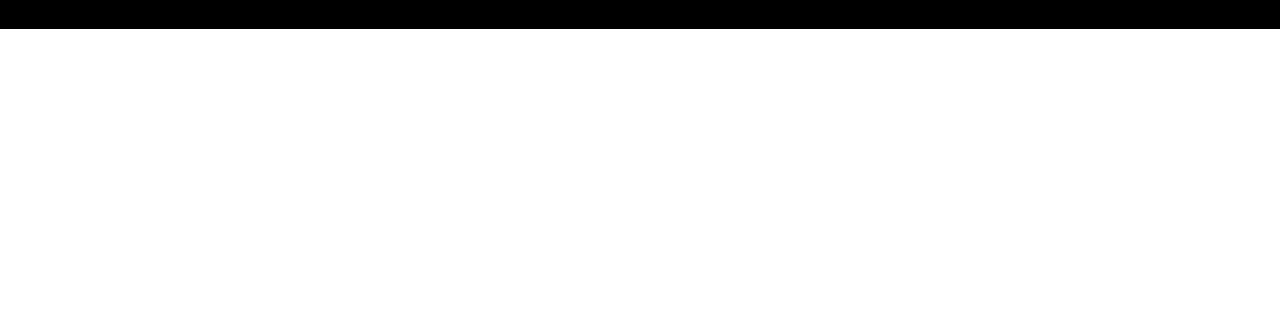
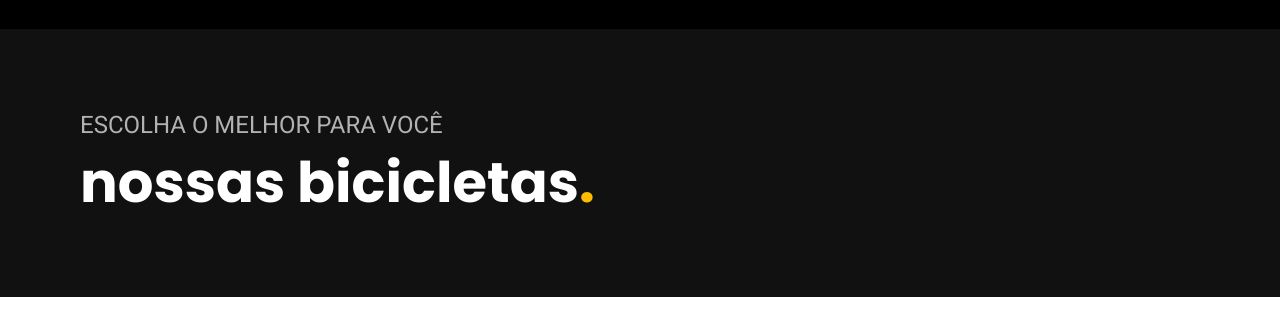
Before and after one commit to JoaoOdonnell/website-Bikcraft, a plain HTML site: page bicicletas.html in a window 1280 px wide. Shown: the part 67-402 px from the top of the page. Drawn offline with Linux system fonts and the light colour scheme; files that its build step writes are made by us from their sources; files whose address does not match are found by name.

Commit message:
página bicicletas iniciada

```diff
--- a/bicicletas.html
+++ b/bicicletas.html
@@ -5,7 +5,7 @@
   <meta charset="UTF-8">
   <meta http-equiv="X-UA-Compatible" content="IE=edge">
   <meta name="viewport" content="width=device-width, initial-scale=1.0">
-  <link rel="stylesheet" href="./css/geral.css">
+  <link rel="stylesheet" href="./css/pagina-principal/geral.css">
   <title>Bicicletas | bikcraft a sua loja</title>
 </head>
 
@@ -15,9 +15,18 @@
 
     <nav>
       <ul class="menu">
-        <li><a href="#">bicicletas</a></li>
+        <li><a href="/bicicletas.html">bicicletas</a></li>
         <li><a href="#">Seguros</a></li>
         <li><a href="#">Contato</a></li>
       </ul>
     </nav>
   </header>
+
+
+  <section class="introducao-page-bicicletas">
+    <div class="container-intro-bicicletas">
+      <p>escolha o melhor para você</p>
+      <h1 class="titulo">nossas bicicletas<span>.</span></h1>
+    </div>
+  </section>
+</body>
--- /dev/null
+++ b/css/pagina-bicicletas/intro-bicicletas.css
@@ -0,0 +1,22 @@
+.introducao-page-bicicletas {
+  background: #111111;
+}
+
+.container-intro-bicicletas {
+  max-width: 1300px;
+  margin: 0 auto;
+  padding: 80px 80px;
+}
+
+.container-intro-bicicletas p {
+  font-size: 1.5rem;
+  line-height: 2rem;
+  color: #b2b2b2;
+  margin-bottom: 8px;
+  text-transform: uppercase;
+  font-family: var(--font-subtitulo);
+}
+
+.container-intro-bicicletas .titulo {
+  color: #ffffff;
+}
--- a/css/pagina-principal/geral.css
+++ b/css/pagina-principal/geral.css
@@ -8,6 +8,7 @@
 @import url("./introducao.css");
 @import url("./parceiros.css");
 @import url("./selecao-bike.css");
+@import url("/css/pagina-bicicletas/intro-bicicletas.css");
 
 * {
   margin: 0;
```
